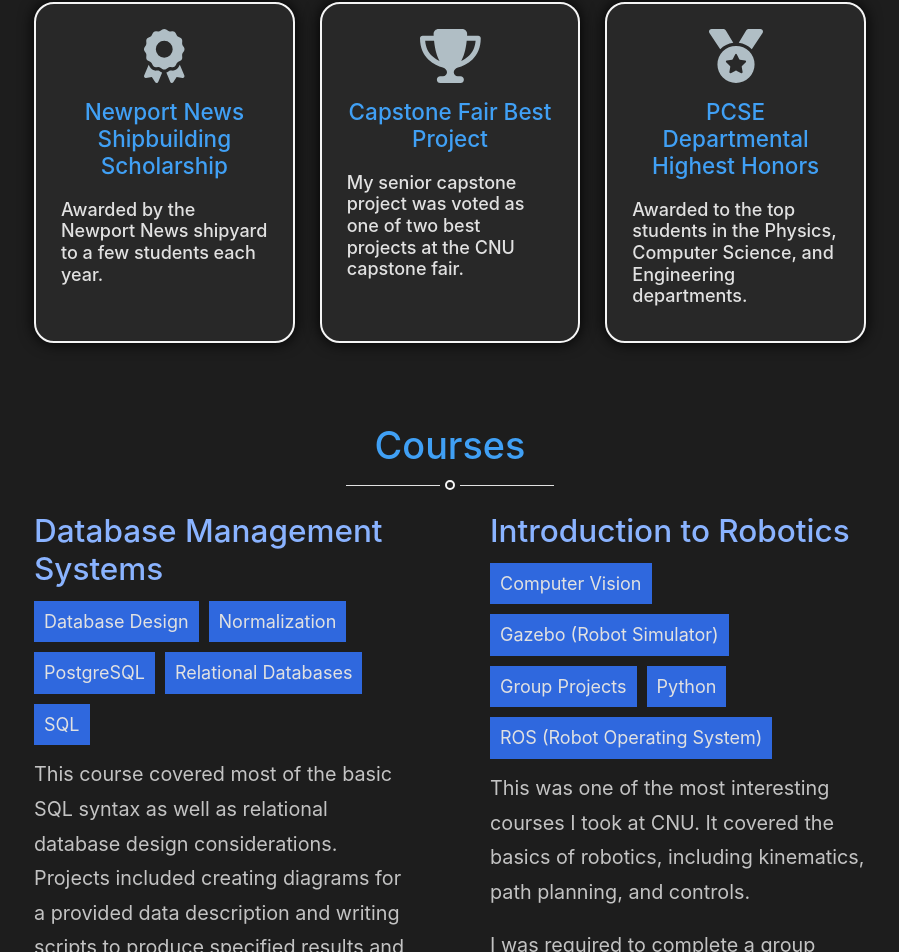
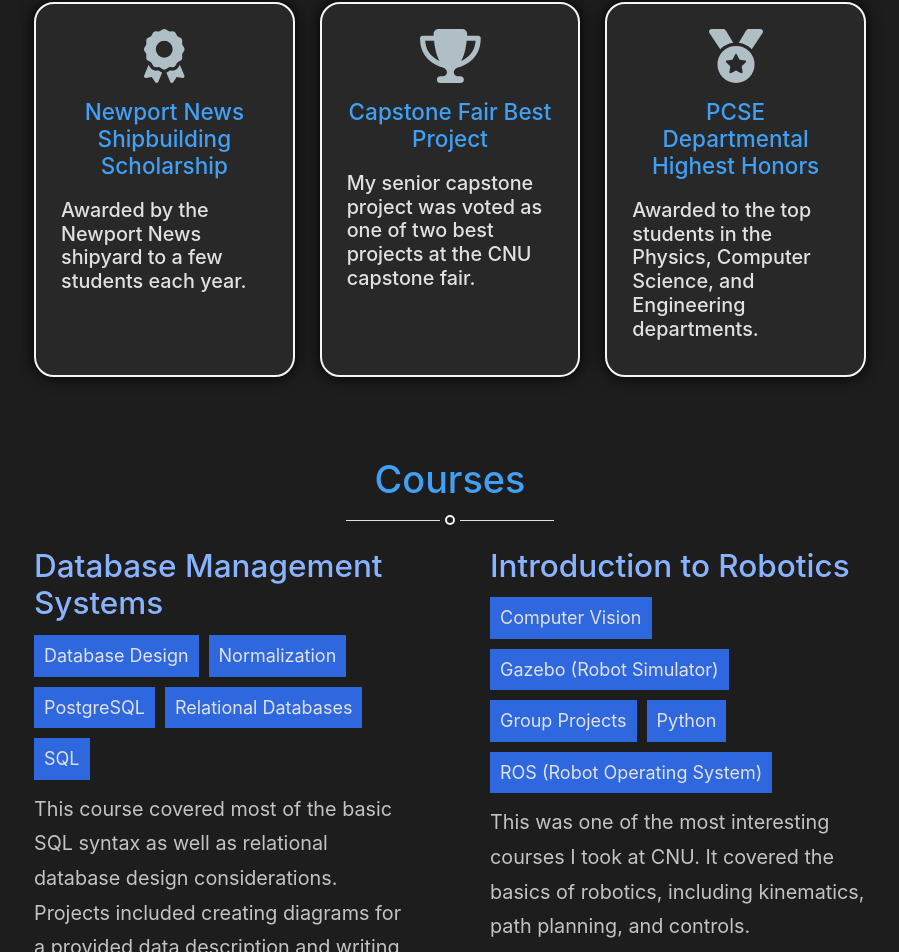
Before and after one commit to Dylan-Dotti/React-Portfolio-Website, a React (Create React App) app: page /education in a window 1280 px wide. Shown: the part 907-1859 px from the top of the page, without its empty margins (190-1089 px from the left). Built offline with nearby package versions, Linux system fonts and the light colour scheme.

Commit message:
Increase h6 font size

```diff
--- a/src/App.scss
+++ b/src/App.scss
@@ -26,9 +26,9 @@ h2 {
 //   font-size: 1.5rem;
 // }
 
-// h6 {
-//   font-size: 1.25rem;
-// }
+h6 {
+  font-size: 1.1rem;
+}
 
 a {
   text-decoration: none;
```
